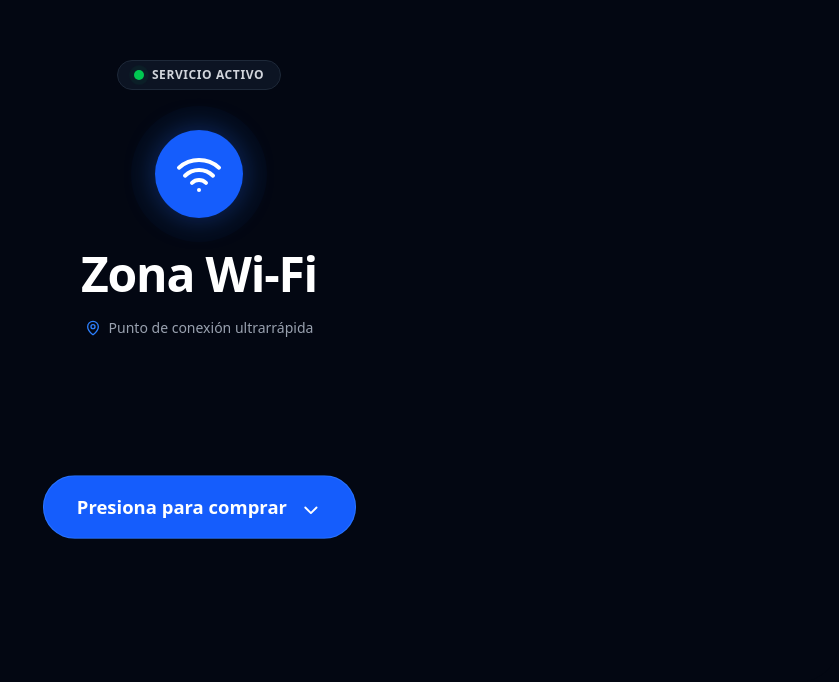
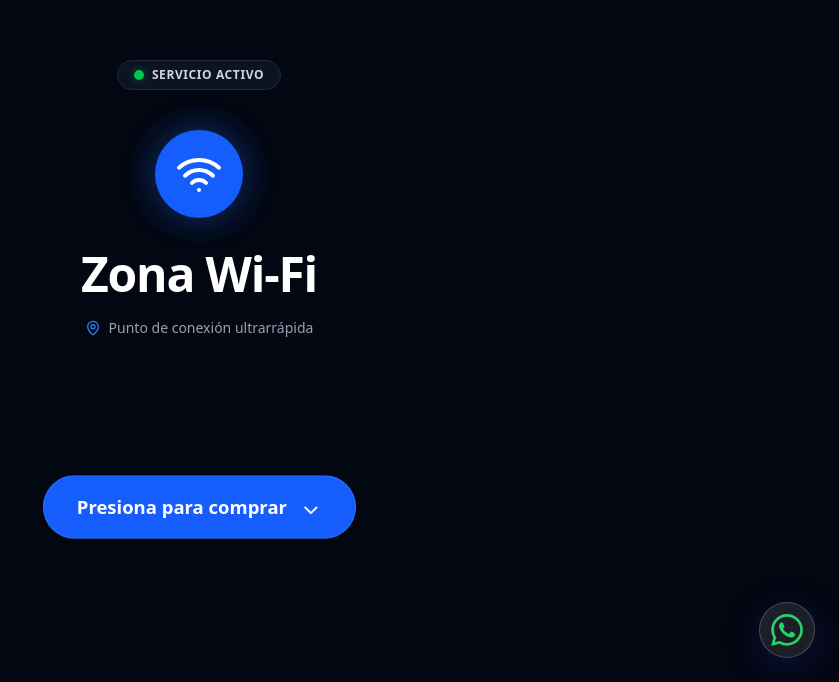
Before and after one commit to WafflesMeller/zona-wifi, a React (Vite) app: page / in a window 1280 px wide. Shown: the part 118-800 px from the top of the page, without its empty margins (441-1280 px from the left). Built offline with nearby package versions, Linux system fonts and the light colour scheme; no server answers.

Commit message:
paso-payment 1

```diff
--- /dev/null
+++ b/src/components/FloatingWhatsApp.tsx
@@ -0,0 +1,40 @@
+import React from "react";
+import type { SVGProps } from "react";
+
+// Tu componente SVG exacto
+const WhatsApp = (props: SVGProps<SVGSVGElement>) => (
+  <svg {...props} fill="none" viewBox="0 0 360 362">
+    <path
+      fill="#25D366"
+      fillRule="evenodd"
+      d="M307.546 52.566C273.709 18.684 228.706.017 180.756 0 81.951 0 1.538 80.404 1.504 179.235c-.017 31.594 8.242 62.432 23.928 89.609L0 361.736l95.024-24.925c26.179 14.285 55.659 21.805 85.655 21.814h.077c98.788 0 179.21-80.413 179.244-179.244.017-47.898-18.608-92.926-52.454-126.807v-.008Zm-126.79 275.788h-.06c-26.73-.008-52.952-7.194-75.831-20.765l-5.44-3.231-56.391 14.791 15.05-54.981-3.542-5.638c-14.912-23.721-22.793-51.139-22.776-79.286.035-82.14 66.867-148.973 149.051-148.973 39.793.017 77.198 15.53 105.328 43.695 28.131 28.157 43.61 65.596 43.593 105.398-.035 82.149-66.867 148.982-148.982 148.982v.008Zm81.719-111.577c-4.478-2.243-26.497-13.073-30.606-14.568-4.108-1.496-7.09-2.243-10.073 2.243-2.982 4.487-11.568 14.577-14.181 17.559-2.613 2.991-5.226 3.361-9.704 1.117-4.477-2.243-18.908-6.97-36.02-22.226-13.313-11.878-22.304-26.54-24.916-31.027-2.613-4.486-.275-6.91 1.959-9.136 2.011-2.011 4.478-5.234 6.721-7.847 2.244-2.613 2.983-4.486 4.478-7.469 1.496-2.991.748-5.603-.369-7.847-1.118-2.243-10.073-24.289-13.812-33.253-3.636-8.732-7.331-7.546-10.073-7.692-2.613-.13-5.595-.155-8.586-.155-2.991 0-7.839 1.118-11.947 5.604-4.108 4.486-15.677 15.324-15.677 37.361s16.047 43.344 18.29 46.335c2.243 2.991 31.585 48.225 76.51 67.632 10.684 4.615 19.029 7.374 25.535 9.437 10.727 3.412 20.49 2.931 28.208 1.779 8.604-1.289 26.498-10.838 30.228-21.298 3.73-10.46 3.73-19.433 2.613-21.298-1.117-1.865-4.108-2.991-8.586-5.234l.008-.017Z"
+      clipRule="evenodd"
+    />
+  </svg>
+);
+
+export default function FloatingWhatsApp() {
+  // Configura aquí tu número y el mensaje por defecto
+  const phoneNumber = "584129351790"; // Reemplaza con tu número real
+  const defaultMessage = "Hola, necesito ayuda con mi conexión de WiFi.";
+  const waLink = `https://wa.me/${phoneNumber}?text=${encodeURIComponent(defaultMessage)}`;
+
+  return (
+    <div className="fixed bottom-6 right-6 z-50 flex items-center justify-center group">
+      {/* Animación de pulso leve (Ping) detrás del botón */}
+      {/* La clase slow-ping la configuraremos en el CSS para que sea más suave que el ping por defecto */}
+      <div className="absolute inset-0 rounded-full bg-[#25D366]/40 animate-[ping_3s_cubic-bezier(0,0,0.2,1)_infinite] opacity-75"></div>
+
+      {/* Botón principal Glassmorphism (Transparente + Blur) */}
+      <a
+        href={waLink}
+        target="_blank"
+        rel="noopener noreferrer"
+        aria-label="Contactar soporte por WhatsApp"
+        className="relative flex items-center justify-center w-14 h-14 bg-white/10 backdrop-blur-md border border-white/20 rounded-full shadow-[0_8px_32px_0_rgba(31,38,135,0.37)] transition-transform duration-300 ease-in-out group-hover:scale-110"
+      >
+        <WhatsApp className="w-8 h-8 drop-shadow-md" />
+      </a>
+    </div>
+  );
+}
--- a/src/components/PaymentFlow.tsx
+++ b/src/components/PaymentFlow.tsx
@@ -10,6 +10,7 @@
   Loader2,
   ShieldCheck,
   Copy,
+  ExternalLink,
 } from "lucide-react";
 import { useNavigate } from "react-router-dom";
 import { supabase } from "../lib/supabaseClient";
@@ -25,6 +26,26 @@
   banco: "VENEZUELA",
   telefono: "0424-29-29-579",
   cedula: "26.597.356",
+};
+
+const abrirLinkBDV = () => {
+  // Limpiamos los formatos visuales de DATOS_PAGO para la URL
+  // Cédula: "26.597.356" -> "V26597356"
+  const RECEPTOR_ID = `V${DATOS_PAGO.cedula.replace(/\./g, "")}`;
+
+  // Teléfono: "0424-29-29-579" -> "584242929579"
+  const RECEPTOR_TLF = `58${DATOS_PAGO.telefono.replace(/-/g, "").substring(1)}`;
+
+  const RECEPTOR_BANCO = "0102";
+
+  // Calculamos el monto usando la misma lógica de tu interfaz
+  const precioPlan = PLANES.find((p) => p.id === selectedPlan)?.precio || 0;
+  const montoFormateado = (precioPlan * bcvRate).toFixed(2);
+
+  const descripcion = "9dxBliWt4XnVSB0LTqNasQ%3D%3D";
+
+  const linkBDV = `https://bdvdigital.banvenez.com/pagomovil?id=${RECEPTOR_ID}&phone=${RECEPTOR_TLF}&bank=${RECEPTOR_BANCO}&description=${descripcion}&amount=${montoFormateado}`;
+  window.open(linkBDV, "_blank");
 };
 
 export default function PaymentFlow() {
@@ -121,17 +142,15 @@
 
       // 🔥 IMPORTANTE: SOLO REDIRIGIR A STATUS
       navigate("/status");
-
     } catch (err: any) {
       console.error("Error procesando pago:", err);
       alert(
-      err.message || "No se encontró el pago o la referencia ya fue usada."
+        err.message || "No se encontró el pago o la referencia ya fue usada.",
       );
     } finally {
       setIsSubmitting(false);
     }
   };
-
 
   // Función para copiar (con soporte para localhost/HTTP)
   const handleCopy = async () => {
@@ -262,6 +281,7 @@
                 )}
 
                 {/* PASO 2: FORMULARIO Y DATOS DE PAGO */}
+                {/* PASO 2: FORMULARIO Y DATOS DE PAGO */}
                 {step === 2 && (
                   <motion.div
                     key="step2"
@@ -274,6 +294,7 @@
                       <h3 className="text-sm font-bold text-blue-400 mb-4 flex items-center gap-2">
                         <Smartphone size={18} /> Datos para el pago:
                       </h3>
+
                       <div className="grid grid-cols-2 gap-y-4 gap-x-2 text-sm mb-4">
                         <p className="text-gray-400">Banco:</p>
                         <p className="font-bold text-white tracking-wide">
@@ -300,10 +321,11 @@
                         </p>
                       </div>
 
+                      {/* BOTÓN COPIAR DATOS */}
                       <motion.button
                         type="button"
                         onClick={handleCopy}
-                        className={`w-full py-3 rounded-full flex items-center justify-center font-semibold text-sm transition-colors duration-300 ${
+                        className={`w-full mb-4 py-3 rounded-full flex items-center justify-center font-semibold text-sm transition-colors duration-300 ${
                           isCopied
                             ? "bg-green-500/20 text-green-400 border border-green-500/50"
                             : "bg-white/5 text-gray-300 border border-white/10 hover:bg-white/10"
@@ -333,9 +355,50 @@
                           )}
                         </AnimatePresence>
                       </motion.button>
+
+                      {/* ACORDEÓN CÓDIGO QR */}
                       <QrAccordion />
+
+                      {/* NUEVO: BOTÓN DIRECTO A BDV (ESTILO GLASSMORPHISM) */}
+                      <div className="mt-3 space-y-2">
+                        <motion.button
+                          onClick={abrirLinkBDV}
+                          className="w-full relative overflow-hidden bg-[#00529b]/10 hover:bg-[#00529b]/20 backdrop-blur-md border border-[#00529b]/30 p-4 rounded-4xl flex items-center justify-between "
+                        >
+                          {/* Brillo sutil de fondo al pasar el mouse */}
+                          <div className="absolute inset-0 bg-gradient-to-r from-transparent via-[#00529b]/10 to-transparent opacity-0 group-hover:opacity-100 transition-opacity duration-500 rounded-4xl"></div>
+
+                          <div className="flex items-center gap-4 relative z-10">
+                            {/* Contenedor de cristal para el logo */}
+                            <div className="bg-white/10 p-2 rounded-4xl border border-white/5 backdrop-blur-sm">
+                              <img
+                                src="/bdv-logo.webp"
+                                alt="BDV"
+                                className="h-7 w-auto object-contain drop-shadow-md"
+                              />
                             </div>
+                            <div className="text-left">
+                              <span className="block font-bold text-white text-base leading-tight">
+                                Pagar con BDV
+                              </span>
+                              <span className="text-xs text-blue-200/60 font-medium">
+                                Ir directo a Pago Móvil
+                              </span>
+                            </div>
+                          </div>
+                          {/* Icono de Lucide reemplazando a Google Fonts */}
+                          <ExternalLink
+                            size={22}
+                            className="text-blue-400/50 group-hover:text-blue-400 group-hover:translate-x-1 group-hover:-translate-y-1 transition-all relative z-10"
+                          />
+                        </motion.button>
 
+                        <p className="text-center text-[10px] leading-tight text-gray-500 px-2 pt-1">
+                          *Se abrirá la app del Banco de Venezuela con los datos
+                          precargados. (Solo Android con app instalada).
+                        </p>
+                      </div>
+                    </div>
                     {/* FORMULARIO */}
                     <form onSubmit={handleSubmit} className="space-y-5">
                       <div className="space-y-2">
@@ -410,7 +473,7 @@
                         whileTap={{ scale: 0.98 }}
                         type="submit"
                         disabled={isSubmitting} // 👈 Evita que el usuario haga doble clic
-                        className={`w-full mt-6 backdrop-blur-xl font-bold py-4 rounded-full flex items-center justify-center gap-2 transition-all shadow-[0_0_30px_rgba(37,99,235,0.3)] ${
+                        className={`w-full mt-6 backdrop-blur-xl font-bold py-4 rounded-full flex items-center justify-center gap-2 transition-all ${
                           isSubmitting
                             ? "bg-blue-800 text-gray-300 cursor-not-allowed border border-blue-800"
                             : "bg-blue-600/90 border border-blue-400/50 hover:bg-blue-500 text-white"
--- a/src/pages/public/Home.tsx
+++ b/src/pages/public/Home.tsx
@@ -2,6 +2,7 @@
 import { motion, AnimatePresence } from 'framer-motion';
 import HeroNavbar from '../../components/HeroNavbar';
 import PaymentFlow from '../../components/PaymentFlow';
+import FloatingWhatsApp from '../../components/FloatingWhatsApp';
 
 export default function Home() {
   const [showPayment, setShowPayment] = useState(false);
@@ -41,6 +42,8 @@
         )}
       </AnimatePresence>
 
+      <FloatingWhatsApp />
+
     </div>
   );
 }
--- a/src/pages/public/Status.tsx
+++ b/src/pages/public/Status.tsx
@@ -11,6 +11,7 @@
   ArrowRight,
 } from "lucide-react";
 import { supabase } from "../../lib/supabaseClient";
+import FloatingWhatsApp from "../../components/FloatingWhatsApp";
 
 export default function Status() {
   const navigate = useNavigate();
@@ -327,6 +328,7 @@
           )}
         </AnimatePresence>
       </div>
+      <FloatingWhatsApp />
     </div>
   );
 }
```
Also changed, not shown: public/bdv-logo.webp (added). Lines whose indentation alone changed are shown as unchanged.
